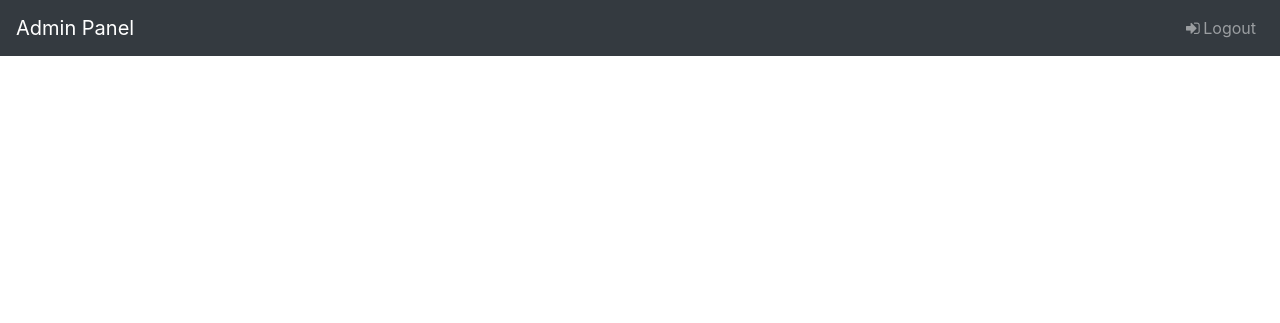
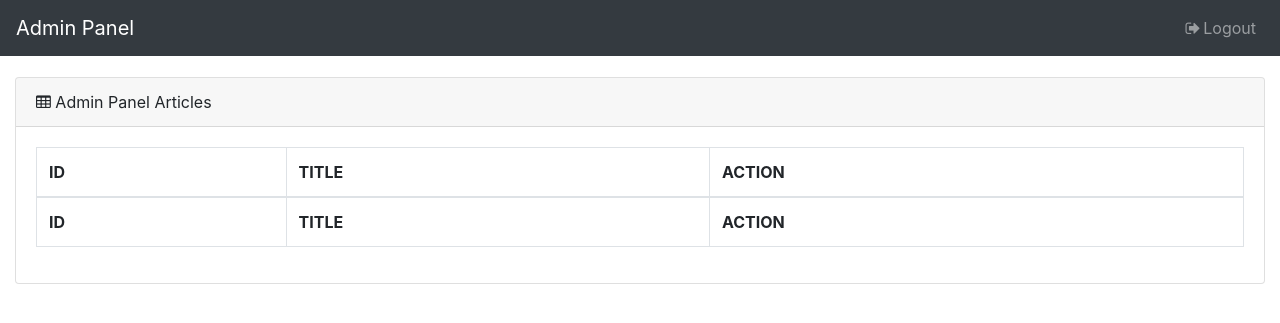
Before and after one commit to om7271prakash/CI, a CodeIgniter app: page /database/admin/dashboard in a window 1280 px wide. Shown: the top 323 px of the page. Run offline with CodeIgniter, Linux system fonts and the light colour scheme; lists and menus that the app fills with data are empty; some libraries are stand-ins or nearby versions.

Commit message:
dashboard table has created

```diff
--- a/application/views/admin/admin_header.php
+++ b/application/views/admin/admin_header.php
@@ -21,9 +21,9 @@
           <li class="nav-item">
           </li>
           <li class="nav-item">
-            <a class="nav-link" href="<?= base_url('/logout'); ?>">
-              <i class="fa fa-fw fa-sign-in"></i>Logout</a>
-          </li>
+          <a class="nav-link" data-toggle="modal" data-target="#exampleModal">
+            <i class="fa fa-fw fa-sign-out"></i>Logout</a>
+        </li>
         </ul>
       </div>
     </nav>
--- a/application/views/admin/dashboard.php
+++ b/application/views/admin/dashboard.php
@@ -1,5 +1,52 @@
 <?php include 'admin_header.php' ?>
+<div style = "margin-top:6%"></div>
+<div class="container-fluid">
+  <!-- Example DataTables Card-->
+  <div class="card mb-3">
+    <div class="card-header">
+      <i class="fa fa-table"></i> Admin Panel Articles</div>
+    <div class="card-body">
+      <div class="table-responsive">
+        <table class="table table-bordered" id="dataTable" width="100%" cellspacing="0">
+          <thead>
+            <tr>
+              <th>ID</th>
+              <th>TITLE</th>
+              <th>ACTION</th>
+            </tr>
+          </thead>
+          <tfoot>
+            <tr>
+              <th>ID</th>
+              <th>TITLE</th>
+              <th>ACTION</th>
+            </tr>
+          </tfoot>
+          <tbody>
 
+          </tbody>
+        </table>
+      </div>
+    </div>
+  </div>
+</div>
 
+<div class="modal fade" id="exampleModal" tabindex="-1" role="dialog" aria-labelledby="exampleModalLabel" aria-hidden="true">
+  <div class="modal-dialog" role="document">
+    <div class="modal-content">
+      <div class="modal-header">
+        <h5 class="modal-title" id="exampleModalLabel">Ready to Leave?</h5>
+        <button class="close" type="button" data-dismiss="modal" aria-label="Close">
+          <span aria-hidden="true">×</span>
+        </button>
+      </div>
+      <div class="modal-body">Select "Logout" below if you are ready to end your current session.</div>
+      <div class="modal-footer">
+        <button class="btn btn-secondary" type="button" data-dismiss="modal">Cancel</button>
+        <a class="btn btn-primary" href="login.html">Logout</a>
+      </div>
+    </div>
+  </div>
+</div>
 
 <?php include 'admin_footer.php' ?>
```
